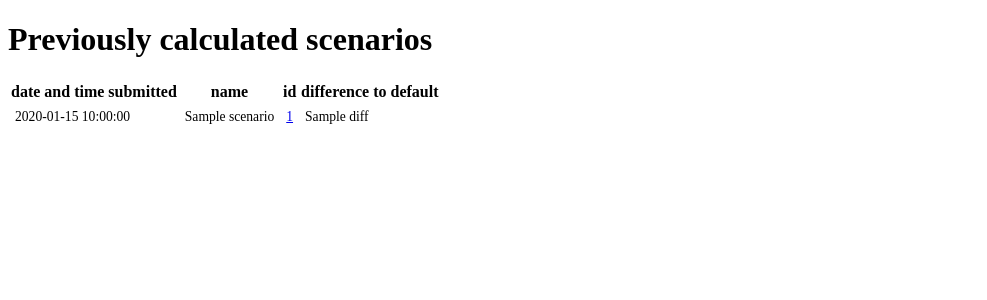
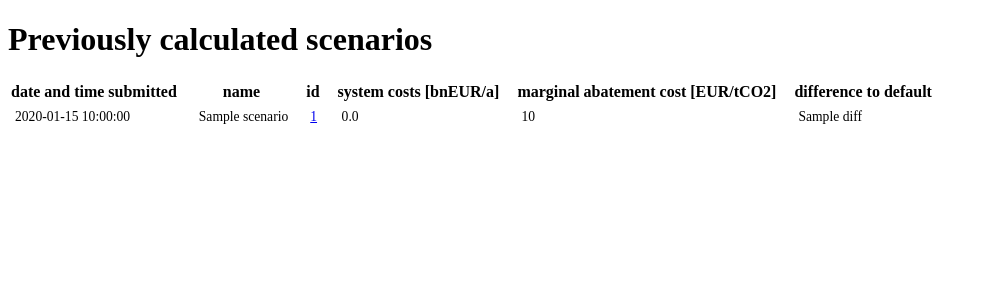
Before and after one commit to PyPSA/pypsa-server, a Flask app: template templates/results.html in a window 1280 px wide. Shown: the top 300 px of the page, without its empty margins (0-987 px from the left). Run offline with Flask 2, Linux system fonts and the light colour scheme; the template is opened without the code that fills it: most values are stand-ins (such as "Sample title", 1, 10 or a date in 2020).

Commit message:
Display system cost and MAC in main results table

```diff
--- a/server.py
+++ b/server.py
@@ -118,8 +118,9 @@ def submit():
 @app.route('/results')
 def results():
     scenarios = pd.read_csv("static/scenarios.csv",
-                            names=["jobid","scenario_name","datetime","diff"]).fillna("")
+                            names=["jobid","scenario_name","datetime","co2_shadow","total_costs","diff"]).fillna("")
     print(scenarios)
+    print(scenarios.dtypes)
     return render_template('results.html',
                            scenarios=scenarios.T.to_dict())
 
--- a/static/scenarios.css
+++ b/static/scenarios.css
@@ -191,3 +191,8 @@ input[type=text]{
     background-color: #fff;
     opacity: 1;
 }
+
+
+th, td {
+    padding-right: 15px;
+}
--- a/templates/results.html
+++ b/templates/results.html
@@ -14,6 +14,8 @@
 	<th>date and time submitted</th>
 	<th>name</th>
 	<th>id</th>
+	<th>system costs [bnEUR/a]</th>
+	<th>marginal abatement cost [EUR/tCO2]</th>
 	<th>difference to default</th>
       </tr>
       {% for scenario in scenarios.values() %}
@@ -21,6 +23,8 @@
 	<td>{{ scenario["datetime"] }}</td>
 	<td>{{ scenario["scenario_name"] }}</td>
 	<td><a href="results/{{ scenario["jobid"] }}">{{ scenario["jobid"] }}</a></td>
+	<td>{{ (scenario["total_costs"]/1e9)|round(2) }}</td>
+	<td>{{ scenario["co2_shadow"]|round(2) }}</td>
 	<td>{{ scenario["diff"] }}</td>
       </tr>
       {% endfor %}
```
Also changed, not shown: worker.py (+9 -2 lines).
